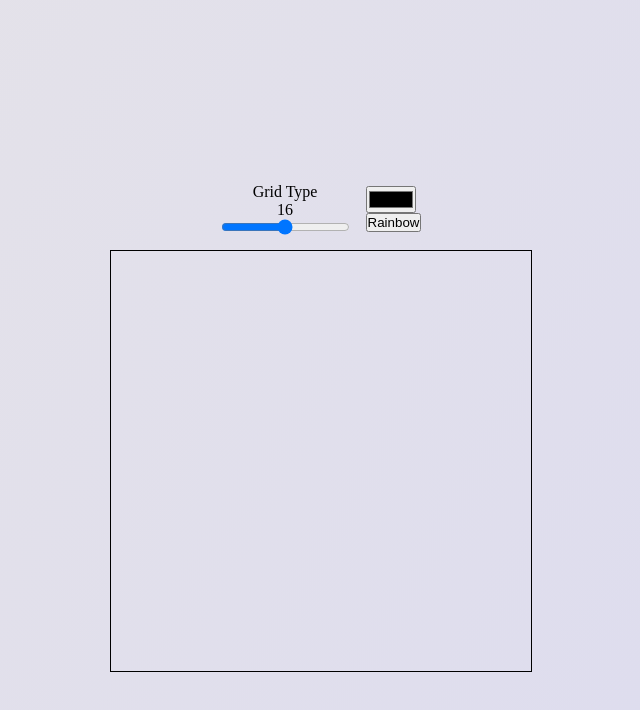
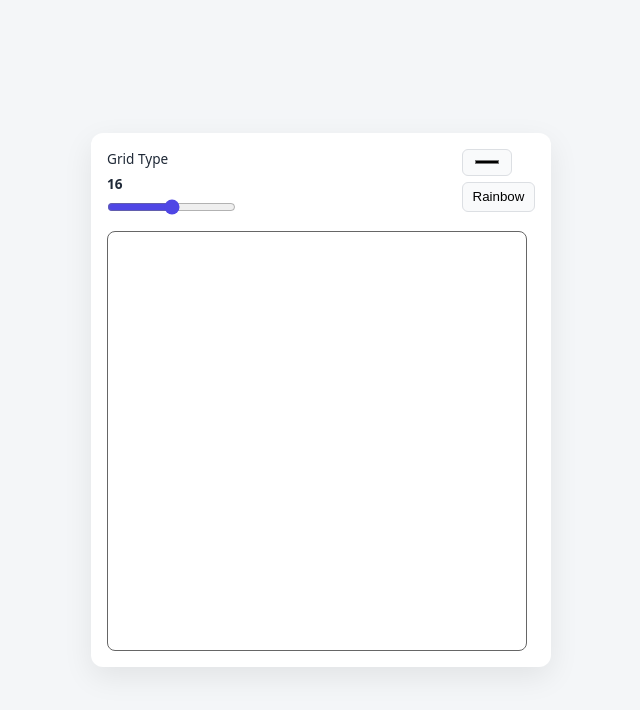
Before and after one commit to Aicyraa/Etch-a-Sketch, a plain HTML site: page index.html in a window 1280 px wide. Shown: the whole page, without its empty margins (319-959 px from the left). Drawn offline with Linux system fonts and the light colour scheme.

Commit message:
finalize code

```diff
--- a/main.js
+++ b/main.js
@@ -55,16 +55,24 @@ function setBackgroundColor(setColor) {
 
    return function (event) {
       let colorChoice = setColor();
+      let element = event.target;
+
+      if (element.classList.contains("container-grids")) {
+         console.log("asdsa");
+
+         return
+      }
+
       if (colorChoice === "#000000") {
-         event.target.style.backgroundColor = colorChoice;
+         element.style.backgroundColor = colorChoice;
       } else if (colorChoice === "rainbow") {
          let r, g, b;
          r = Math.floor(Math.random(0) * 256);
          g = Math.floor(Math.random(0) * 256);
          b = Math.floor(Math.random(0) * 256);
-         event.target.style.backgroundColor = `rgb(${r}, ${g}, ${b})`;
+         element = `rgb(${r}, ${g}, ${b})`;
       } else {
-         event.target.style.backgroundColor = colorChoice;
+         element.style.backgroundColor = colorChoice;
       }
    };
 }
@@ -98,7 +106,10 @@ function checkColorChoice() {
    const container = document.querySelector(".container-grids");
 
    const rangeBtn = document.querySelector("#grid");
-   rangeBtn.addEventListener("input", setGrid(container));
+   rangeBtn.addEventListener("input", (e) => {
+      document.querySelector("#grid-current-value").textContent = e.target.value;
+      setGrid(container)(e);
+   });
 
    setGrid(container)();
    setBackground(container);
--- a/style.css
+++ b/style.css
@@ -1,13 +1,9 @@
-/* LAYOUT */
 :root {
-   --bg-gradient: linear-gradient(
-      120deg,
-      hsl(266, 10%, 90%),
-      hsl(243, 40%, 90%)
-   );
-   --bg-light: #fff;
-   --border: #fff;
-   /* --main-color: #fff; */
+   --bg: #f4f6f8;
+   --panel: #ffffff;
+   --border: #dcdfe3;
+   --accent: #4f46e5;
+   --text: #1f2937;
 }
 
 * {
@@ -19,57 +15,88 @@
 html,
 body {
    height: 100%;
+   font-family: system-ui, -apple-system, BlinkMacSystemFont, sans-serif;
 }
 
 body {
-   background: var(--bg-gradient) no-repeat fixed;
+   background: var(--bg);
    display: flex;
    align-items: center;
    justify-content: center;
+   color: var(--text);
 }
 
-/* MAIN SECTION */
+/* MAIN */
 .main-container {
-   /* border: 2px solid; */
+   background: var(--panel);
+   width: 460px;
+   padding: 1rem;
+   border-radius: 12px;
+   box-shadow: 0 10px 30px rgba(0, 0, 0, 0.08);
    display: flex;
    flex-direction: column;
-   align-items: center;
    gap: 1rem;
-   width: 450px;
-   height: 450px;
 }
 
-/* SECTIONS */
+/* OPTIONS */
 .container-options {
    display: flex;
-   justify-content: center;
-   align-items: center;
+   justify-content: space-between;
    gap: 1rem;
-   font-size: 1rem;
-   padding: 0 8px;
-   flex-shrink: 2;
 }
 
 .settings {
    display: flex;
    flex-direction: column;
-   text-align: center;
-   width: 100%;
-   margin-top: 8px;
+   gap: 0.4rem;
+   font-size: 0.85rem;
 }
 
+/* RANGE */
+.settings.grid span {
+   font-weight: 600;
+}
+
+input[type="range"] {
+   accent-color: var(--accent);
+}
+
+/* BUTTONS */
+.color-btn {
+   border: 1px solid var(--border);
+   background: #f9fafb;
+   padding: 0.4rem 0.6rem;
+   border-radius: 6px;
+   cursor: pointer;
+   transition: all 0.15s ease;
+}
+
+.color-btn:hover {
+   background: #eef2ff;
+}
+
+.color-btn.toggle {
+   background: var(--accent);
+   color: white;
+   border-color: var(--accent);
+}
+
+/* GRID */
 .container-grids {
+   width: 420px;
+   height: 420px;
+   border-radius: 8px;
+   border: 1px solid var(--border);
    display: flex;
    flex-wrap: wrap;
-   /* flex-grow: 1; */
-   width: 420px;
-   height: 500px;
-   outline: 1px solid black;
+   overflow: hidden;
+   background: white;
+   border: 1px solid hsl(0, 0%, 40%);
+
 }
 
-/* SQUARES */
+/* GRID CELLS */
 .grid-item {
-   /* border: 1px solid hsl(0, 0%, 40%); */
    flex-grow: 1;
-   color: rgb(red, green, blue);
+   /* border: 1px solid hsl(0, 0%, 50%); */
 }
```
